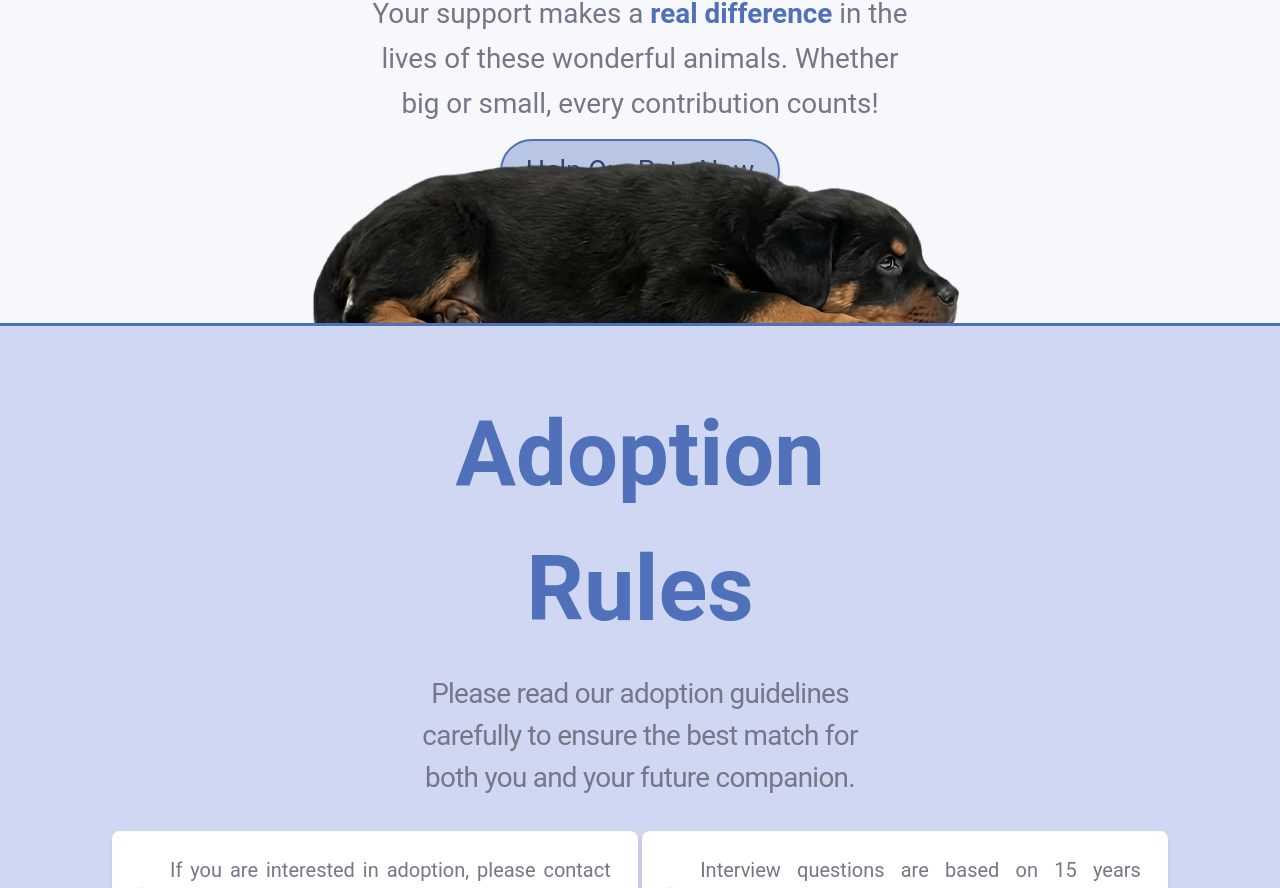
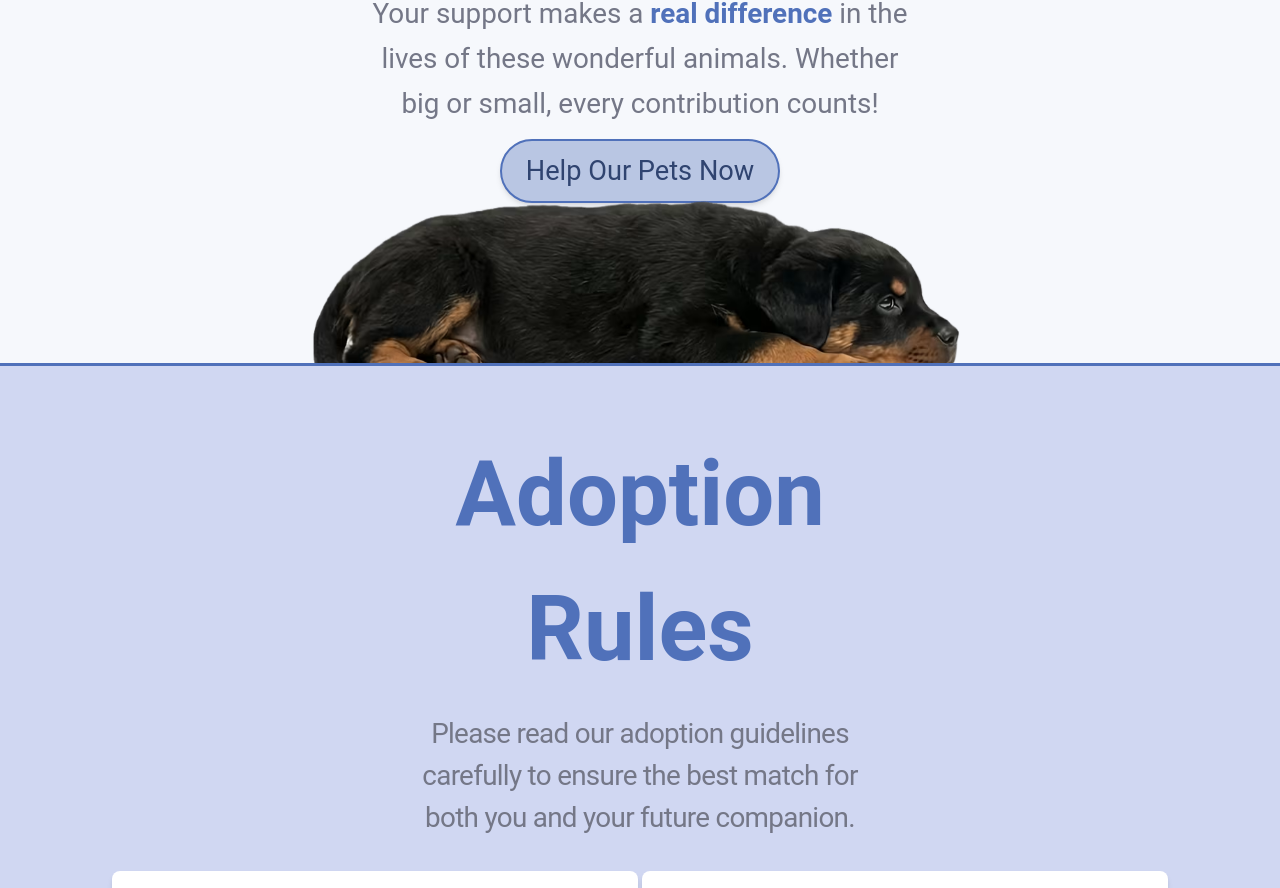
Before and after one commit to bavayra/dog-shelter, a React (Vite) app: page / in a window 1280 px wide. Shown: the part 3652-4540 px from the top of the page. Built offline with nearby package versions, Linux system fonts and the light colour scheme; a web font is replaced by a local one.

Commit message:
style(HowToHelp-428): added mb to the button for correct img's positioning

```diff
--- a/src/features/HowToHelp.tsx
+++ b/src/features/HowToHelp.tsx
@@ -37,7 +37,7 @@ const HowToHelp = () => {
             rel="noopener noreferrer"
             variant="outline"
             size="large"
-            className="help-donate-button flex items-center"
+            className="help-donate-button phone:mb-10 flex items-center"
             aria-label="Donate to help our pets"
           >
             Help Our Pets Now
@@ -48,7 +48,7 @@ const HowToHelp = () => {
         src={RottweilerPupImage}
         alt=""
         aria-hidden="true"
-        className="from-primary-50 puppy-image pointer-events-none absolute bottom-0 left-1/2 z-3 h-auto w-full -translate-x-1/2 translate-y-1/4 overflow-visible bg-linear-to-b to-neutral-50 object-contain placeholder-purple-50 md:bg-none"
+        className="from-primary-50 puppy-image tablet-sm:translate-y-1/4 pointer-events-none absolute bottom-0 left-1/2 z-3 h-auto w-full -translate-x-1/2 translate-y-1/4 overflow-visible bg-linear-to-b to-neutral-50 object-contain placeholder-purple-50 md:bg-none"
       />
     </section>
   );
```
